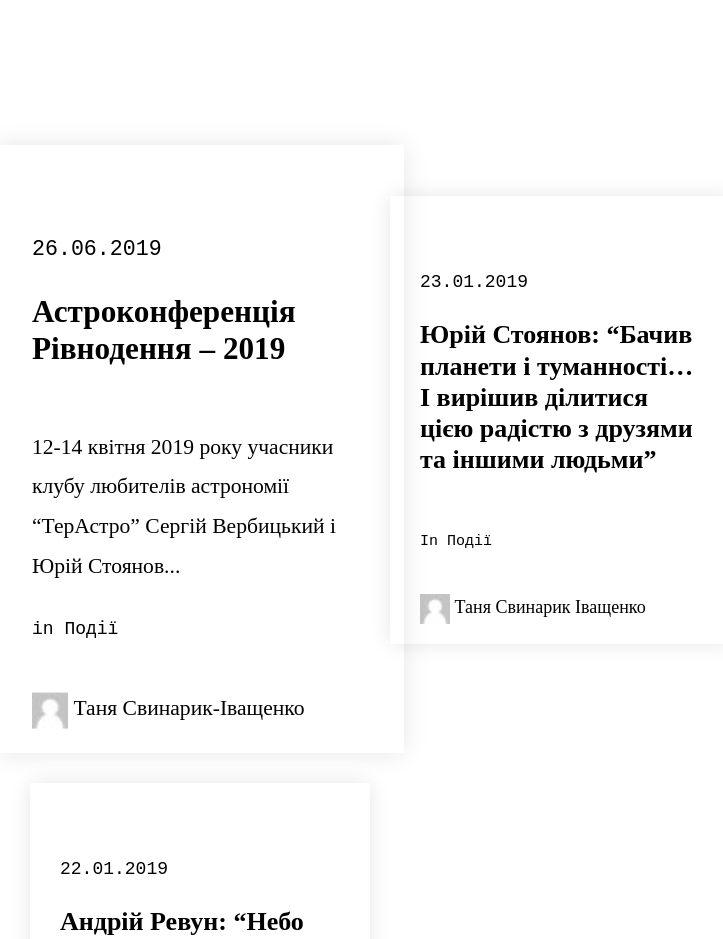
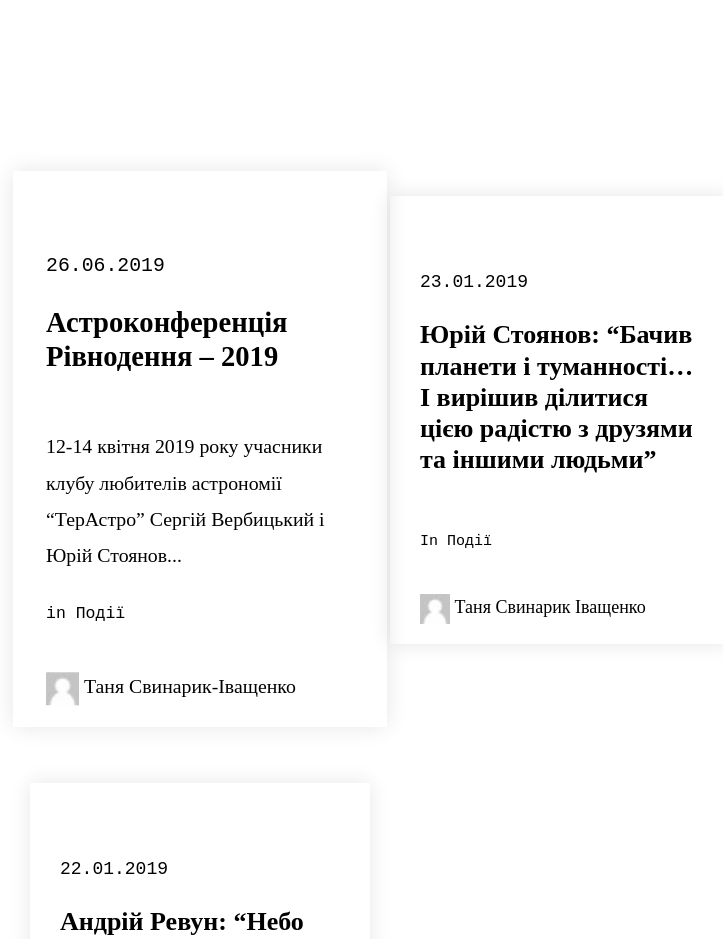
Before and after one commit to walpapur-wtr/old-terastro, a PHP site: page /events.html in a window 1280 px wide, with the pointer over the restyled element. Shown: the part 516-1455 px from the top of the page, without its empty margins (94-817 px from the left). Run offline with PHP 8.4, Linux system fonts and the light colour scheme.

Commit message:
add Howering

```diff
--- a/terAstro/css/styles.css
+++ b/terAstro/css/styles.css
@@ -427,7 +427,7 @@ img{
 }
 
 .articles:hover{
-    transform: scale(1.2);
+    transform: scale(1.1);
     transition: transform 0.3s ease-in-out;
 }
 
```
